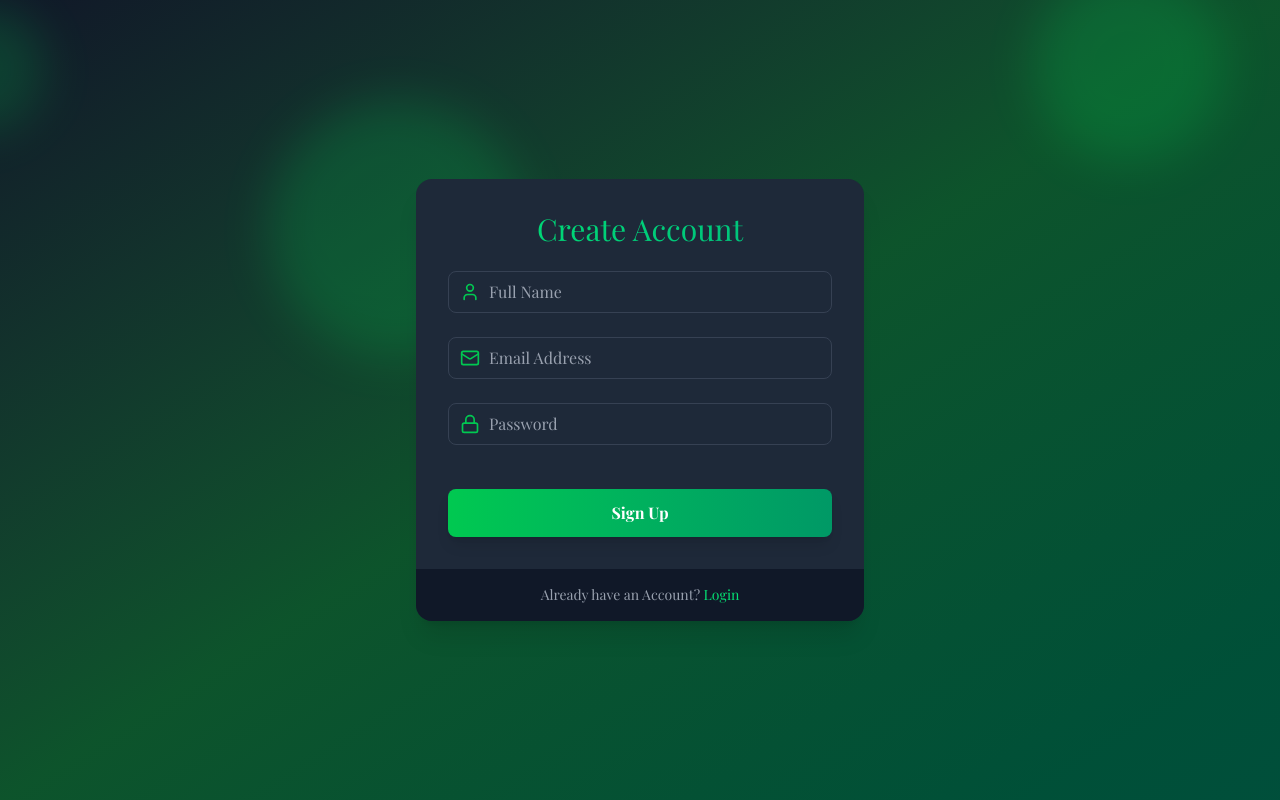
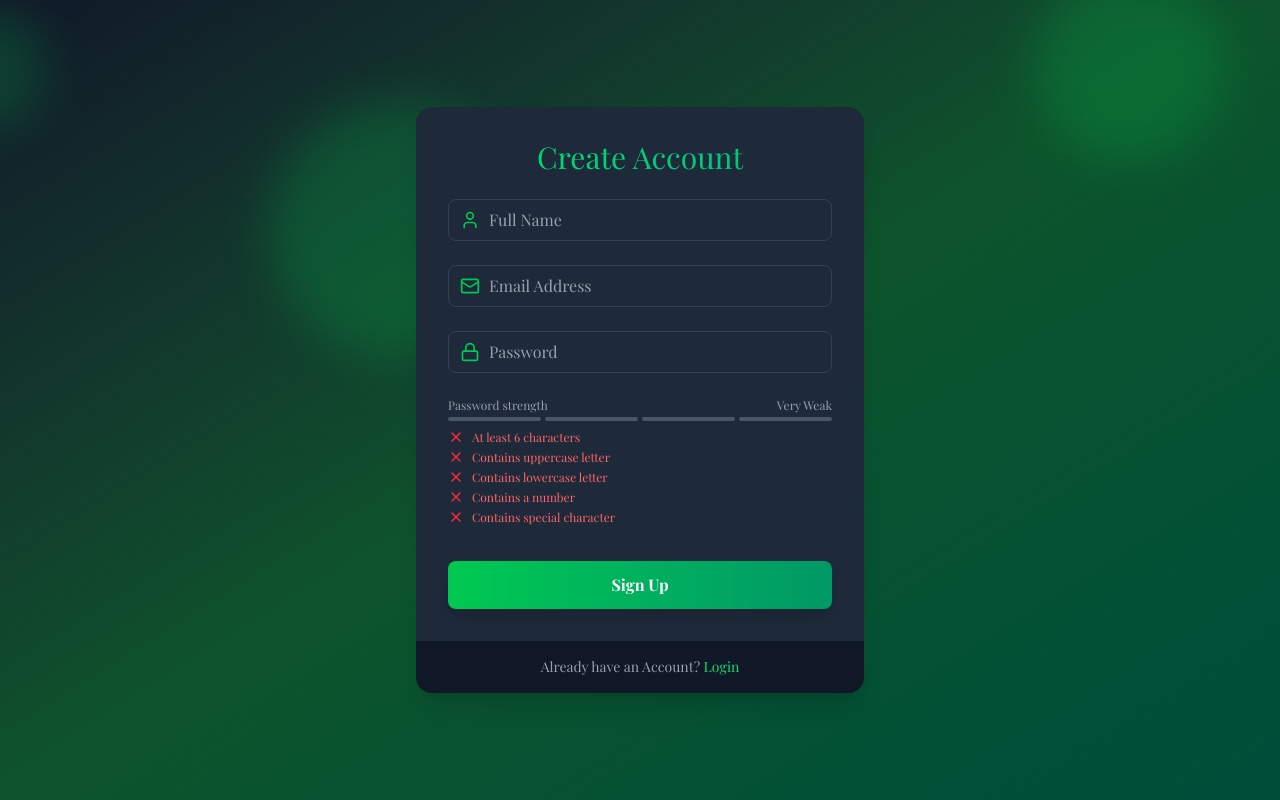
Before and after one commit to Abhay-0103/Mern_Auth, a React (Vite) app in the folder frontend/: page /signup in a window 1280 px wide. Built offline with nearby package versions, Linux system fonts and the light colour scheme; a web font is replaced by a local one.

Commit message:
Added Password Meter init

```diff
--- a/frontend/src/pages/SignUpPage.jsx
+++ b/frontend/src/pages/SignUpPage.jsx
@@ -3,6 +3,7 @@ import { motion } from "framer-motion";
 import Input from "../components/Input";
 import { Lock, Mail, User } from "lucide-react";
 import { Link } from "react-router-dom";
+import PasswordStrengthMeter from "../components/PasswordStrengthMeter";
 
 const SignUpPage = () => {
   const [name, setName] = useState("");
@@ -49,6 +50,7 @@ const SignUpPage = () => {
             onChange={(e) => setPassword(e.target.value)}
           />
           {/* Password strength meter */}
+          <PasswordStrengthMeter password={password} />
 
           <motion.button
             className="mt-5 w-full py-3 px-4 bg-gradient-to-r from-green-500 to-emerald-600 text-white
```
